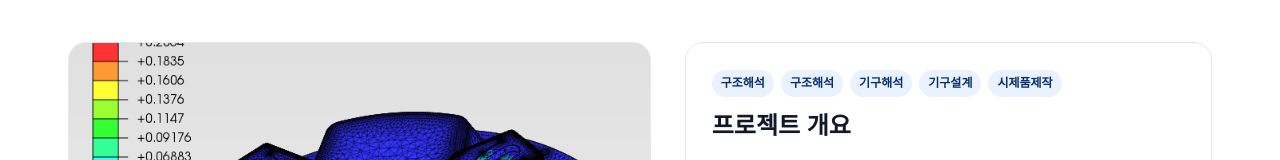
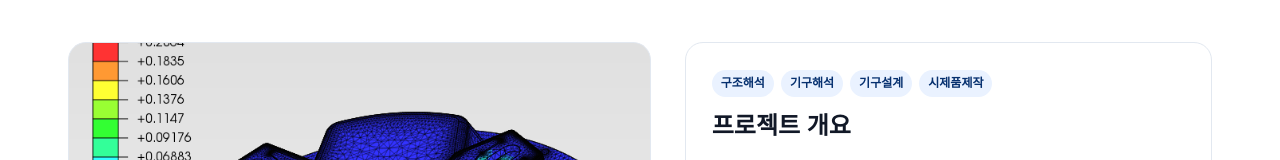
Before and after one commit to meteor100biz/qdm-homepage, a plain HTML site: page assets/portfolio/analysis/led_cover/portfolio.html in a window 1280 px wide. Shown: the part 404-564 px from the top of the page. Drawn offline with Linux system fonts and the light colour scheme.

Commit message:
Add files via upload

```diff
--- a/assets/portfolio/analysis/led_cover/portfolio.html
+++ b/assets/portfolio/analysis/led_cover/portfolio.html
@@ -16,7 +16,7 @@
 <header class="topbar"><div class="wrap nav"><a href="/index.html" class="brand" aria-label="QDM home"><div class="logo">QDM</div><div class="tagline">설계 · 해석 · 금형설계 · 역설계 전문<br>TOTAL ENGINEERING SOLUTION</div></a><nav class="menu" aria-label="주요 메뉴"><a class="hide-sm" href="/index.html#about">회사소개</a><a href="/index.html#portfolio">포트폴리오</a><a class="hide-sm" href="/portfolio.html">전체실적</a><a class="hide-sm" href="/index.html#blog">기술블로그</a><a href="/index.html#contact">문의하기</a><a class="phone" href="tel:07080646621">☎ 070-8064-6621</a></nav></div></header>
 <main>
   <section class="page-hero"><div class="wrap"><div class="breadcrumb">Home / Portfolio / 구조해석</div><h1>LED등기구 COVER 설계.해석.시제품제작</h1><p>LED등기구 COVER 의 설계에서 구조해석 및 실제품 제작까지 수행</p></div></section>
-  <section><div class="wrap detail-grid"><div class="detail-img" style="background-image:url('/assets/portfolio/analysis/led_cover/main.png')"></div><div class="detail-box"><span class="badge">구조해석</span><span class="badge">구조해석</span><span class="badge">기구해석</span><span class="badge">기구설계</span><span class="badge">시제품제작</span><h2>프로젝트 개요</h2><p>본 프로젝트는 고객사의 아이디어를 실제 제품 구조로 구현한 제품 설계 및 시제품 제작 사례입니다.
+  <section><div class="wrap detail-grid"><div class="detail-img" style="background-image:url('/assets/portfolio/analysis/led_cover/main.png')"></div><div class="detail-box"><span class="badge">구조해석</span><span class="badge">기구해석</span><span class="badge">기구설계</span><span class="badge">시제품제작</span><h2>프로젝트 개요</h2><p>본 프로젝트는 고객사의 아이디어를 실제 제품 구조로 구현한 제품 설계 및 시제품 제작 사례입니다.
 특허 출원 및 제품 개선을 목적으로, 기존 제품 또는 해외 제품을 벤치마킹하여 더 나은 구조로 개선하는 방향으로 진행하였습니다.
 
 초기 단계에서는 고객이 A4 용지에 손으로 스케치한 아이디어를 바탕으로 제품의 기본 구조를 검토하고, 실제 제작이 가능한 형태로 3D 모델링을 수행하였습니다. 이후 LED 등기구 커버가 천장에 매달린 상태에서 발생할 수 있는 하중 조건을 고려하여 구조 해석을 진행하였으며, 해석 결과를 바탕으로 제품의 강도와 변형 가능성을 검토하였습니다.
```
